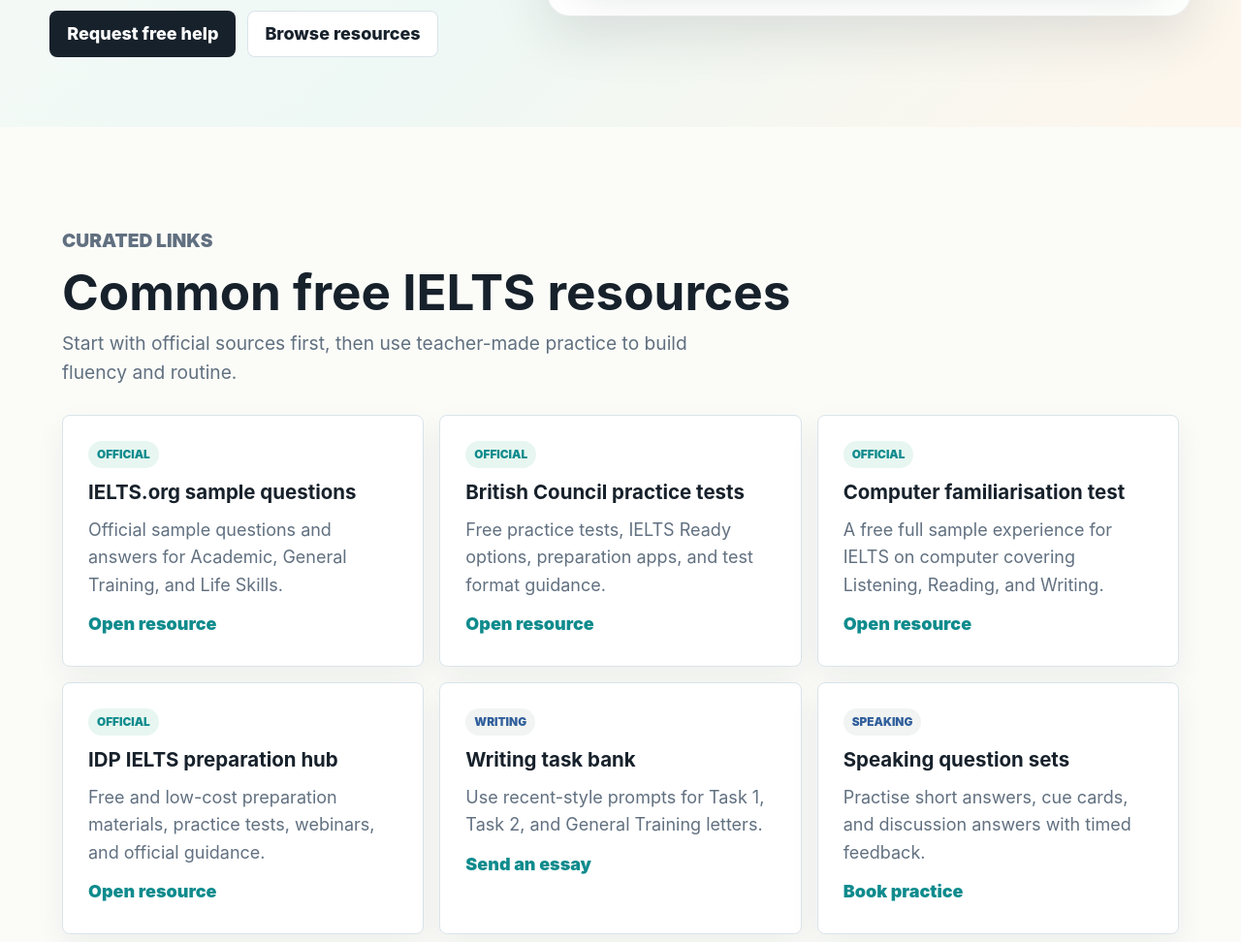
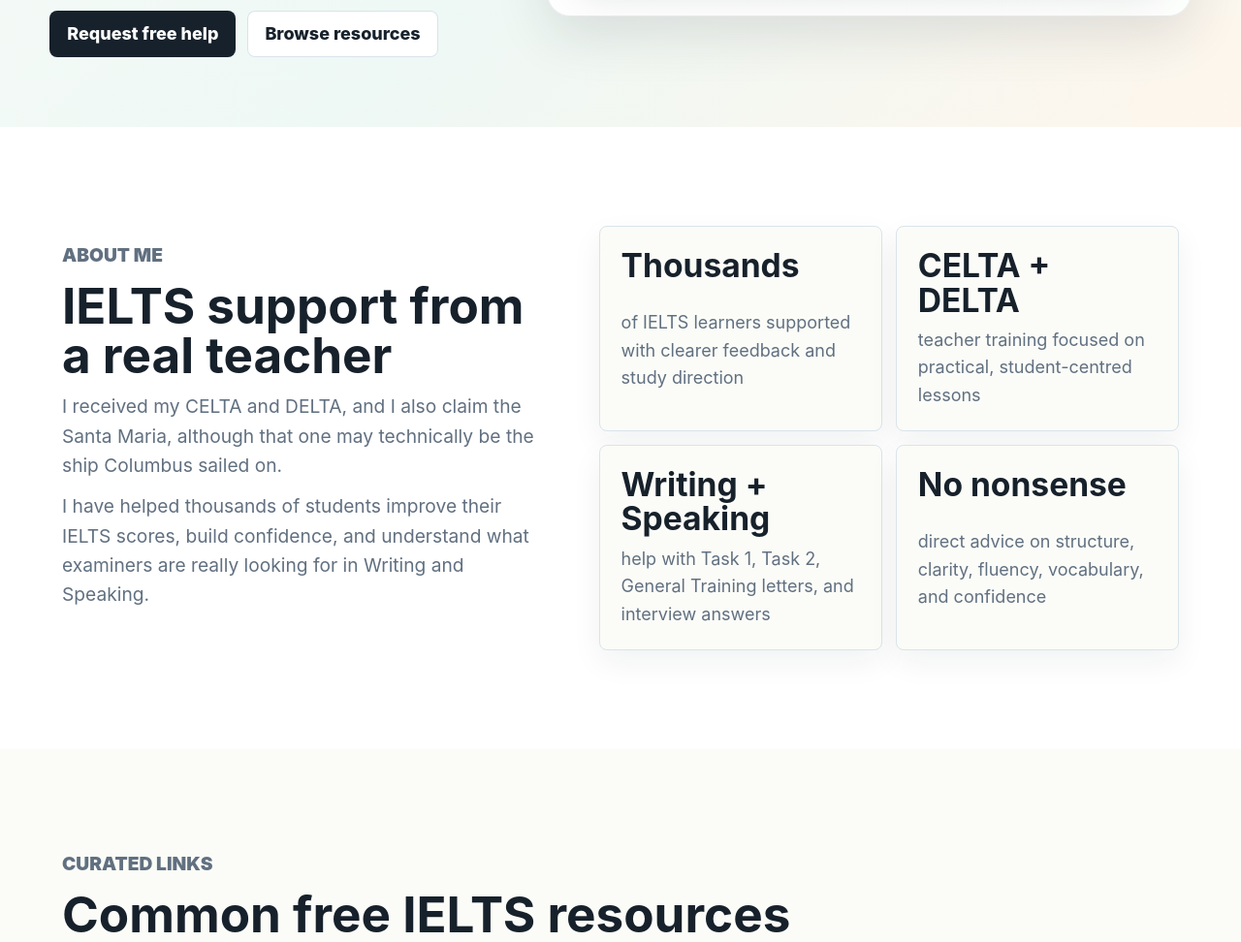
Before and after one commit to fullmarkseducation/freeieltsresources, a website: page index.html in a window 1280 px wide. Shown: the part 760-1732 px from the top of the page at 97% size. Drawn offline with Linux system fonts and the light colour scheme.

Commit message:
Add about section

```diff
--- a/index.html
+++ b/index.html
@@ -18,6 +18,7 @@
         <span>Free IELTS Resources</span>
       </a>
       <nav class="nav" aria-label="Primary navigation">
+        <a href="#about">About</a>
         <a href="#resources">Resources</a>
         <a href="/blog/">Blog</a>
         <a href="#pdfs">PDFs</a>
@@ -67,6 +68,43 @@
             <div>
               <span>Writing</span>
               <strong>2 tasks</strong>
+            </div>
+          </div>
+        </div>
+      </section>
+
+      <section class="section about-section" id="about">
+        <div class="about-layout">
+          <div class="section-heading compact">
+            <p class="eyebrow">About me</p>
+            <h2>IELTS support from a real teacher</h2>
+            <p>
+              I received my CELTA and DELTA, and I also claim the Santa Maria,
+              although that one may technically be the ship Columbus sailed on.
+            </p>
+            <p>
+              I have helped thousands of students improve their IELTS scores,
+              build confidence, and understand what examiners are really looking
+              for in Writing and Speaking.
+            </p>
+          </div>
+
+          <div class="about-card">
+            <div class="about-stat">
+              <strong>Thousands</strong>
+              <span>of IELTS learners supported with clearer feedback and study direction</span>
+            </div>
+            <div class="about-stat">
+              <strong>CELTA + DELTA</strong>
+              <span>teacher training focused on practical, student-centred lessons</span>
+            </div>
+            <div class="about-stat">
+              <strong>Writing + Speaking</strong>
+              <span>help with Task 1, Task 2, General Training letters, and interview answers</span>
+            </div>
+            <div class="about-stat">
+              <strong>No nonsense</strong>
+              <span>direct advice on structure, clarity, fluency, vocabulary, and confidence</span>
             </div>
           </div>
         </div>
--- a/public/styles.css
+++ b/public/styles.css
@@ -308,6 +308,44 @@
 
 .compact {
   max-width: 800px;
+}
+
+.about-section {
+  background: #ffffff;
+}
+
+.about-layout {
+  display: grid;
+  grid-template-columns: minmax(0, 0.9fr) minmax(320px, 1.1fr);
+  gap: clamp(24px, 5vw, 64px);
+  align-items: center;
+}
+
+.about-card {
+  display: grid;
+  grid-template-columns: repeat(2, minmax(0, 1fr));
+  gap: 14px;
+}
+
+.about-stat {
+  display: grid;
+  gap: 10px;
+  min-height: 164px;
+  border: 1px solid var(--line);
+  border-radius: 8px;
+  padding: 22px;
+  background: #fbfcf8;
+  box-shadow: 0 12px 32px rgba(23, 33, 43, 0.06);
+}
+
+.about-stat strong {
+  color: var(--ink);
+  font-size: clamp(1.45rem, 3vw, 2.1rem);
+  line-height: 1.05;
+}
+
+.about-stat span {
+  color: var(--muted);
 }
 
 .resource-grid {
@@ -670,6 +708,7 @@
 
 @media (max-width: 900px) {
   .hero,
+  .about-layout,
   .pdf-layout,
   .request-grid {
     grid-template-columns: 1fr;
@@ -737,6 +776,7 @@
   }
 
   .resource-grid,
+  .about-card,
   .blog-grid,
   .request-form {
     grid-template-columns: 1fr;
--- a/scripts/build-blog-data.js
+++ b/scripts/build-blog-data.js
@@ -40,11 +40,14 @@
     return "Undated";
   }
 
+  const parsedDate = new Date(value);
+  const date = Number.isNaN(parsedDate.getTime()) ? new Date(`${value}T00:00:00`) : parsedDate;
+
   return new Intl.DateTimeFormat("en", {
     month: "short",
     day: "numeric",
     year: "numeric"
-  }).format(new Date(`${value}T00:00:00`));
+  }).format(date);
 };
 
 const estimateReadingTime = (body) => {
--- a/styles.css
+++ b/styles.css
@@ -308,6 +308,44 @@
 
 .compact {
   max-width: 800px;
+}
+
+.about-section {
+  background: #ffffff;
+}
+
+.about-layout {
+  display: grid;
+  grid-template-columns: minmax(0, 0.9fr) minmax(320px, 1.1fr);
+  gap: clamp(24px, 5vw, 64px);
+  align-items: center;
+}
+
+.about-card {
+  display: grid;
+  grid-template-columns: repeat(2, minmax(0, 1fr));
+  gap: 14px;
+}
+
+.about-stat {
+  display: grid;
+  gap: 10px;
+  min-height: 164px;
+  border: 1px solid var(--line);
+  border-radius: 8px;
+  padding: 22px;
+  background: #fbfcf8;
+  box-shadow: 0 12px 32px rgba(23, 33, 43, 0.06);
+}
+
+.about-stat strong {
+  color: var(--ink);
+  font-size: clamp(1.45rem, 3vw, 2.1rem);
+  line-height: 1.05;
+}
+
+.about-stat span {
+  color: var(--muted);
 }
 
 .resource-grid {
@@ -670,6 +708,7 @@
 
 @media (max-width: 900px) {
   .hero,
+  .about-layout,
   .pdf-layout,
   .request-grid {
     grid-template-columns: 1fr;
@@ -737,6 +776,7 @@
   }
 
   .resource-grid,
+  .about-card,
   .blog-grid,
   .request-form {
     grid-template-columns: 1fr;
```
Also changed, not shown: blog-data.json (+7 -18 lines), public/blog-data.json (+7 -18 lines), public/index.html (+38 -0 lines).
